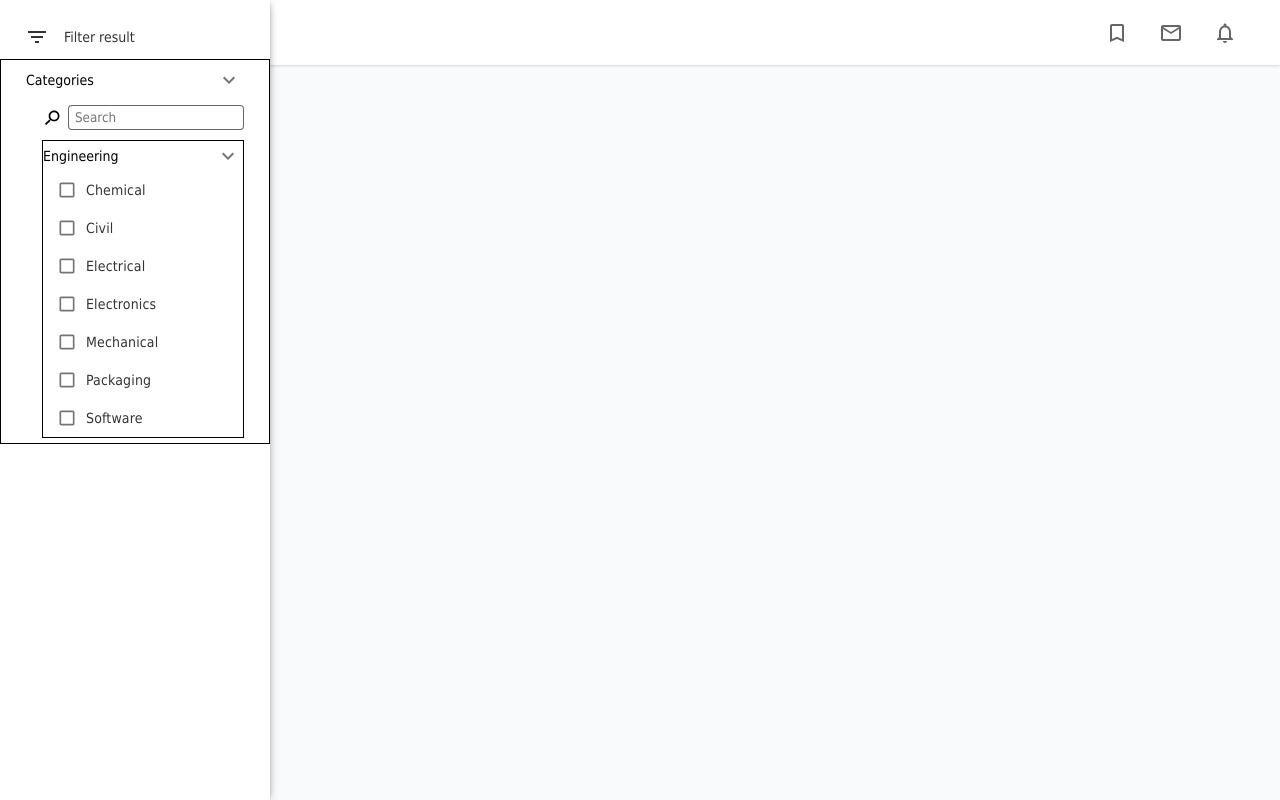
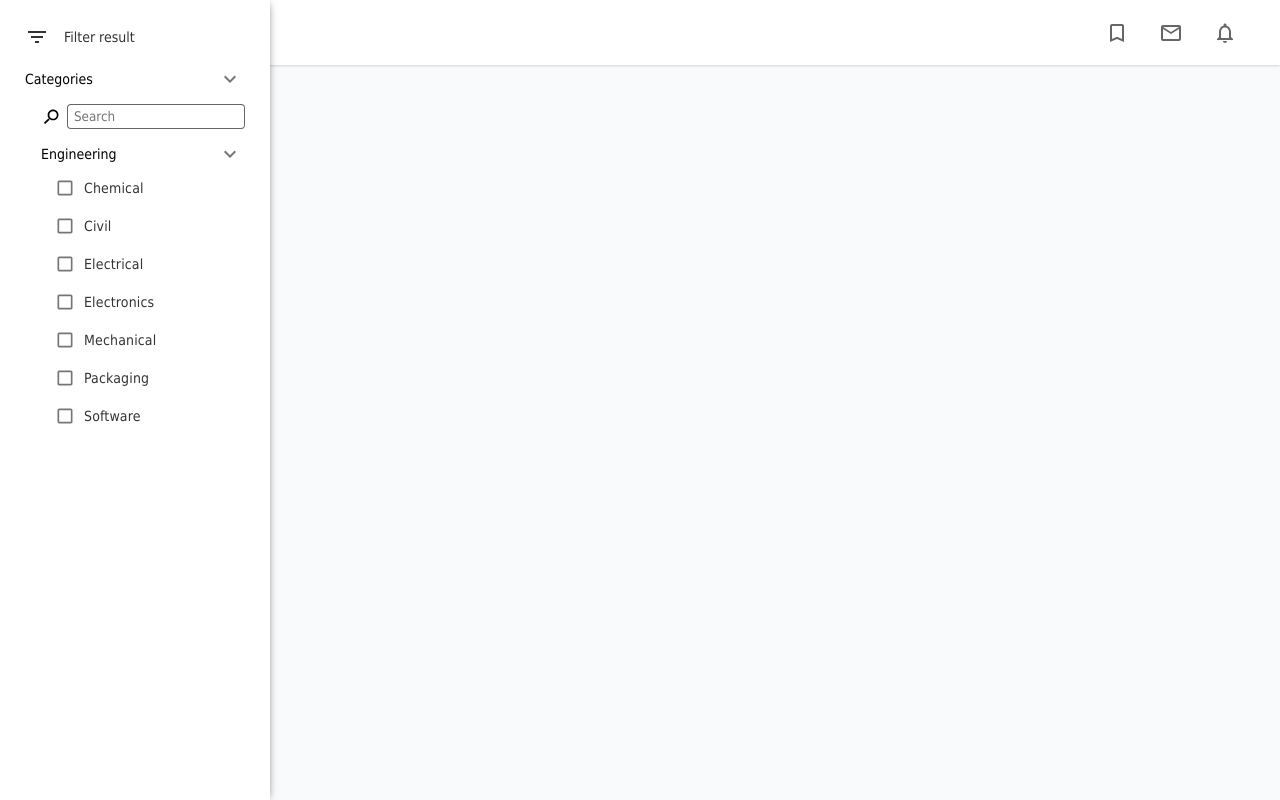
Before and after one commit to monk-kokkalis/yuri, a Next.js app: page / in a window 1280 px wide. Built offline with nearby package versions, Linux system fonts and the light colour scheme.

Commit message:
simplified height animation for Accordion element

```diff
--- a/elements/Accordion/Accordion.module.scss
+++ b/elements/Accordion/Accordion.module.scss
@@ -1,6 +1,5 @@
 div.Accordion {
     font-size: 14px;
-    border: 1px solid black;
     div.label {
         align-items: center;
         display: flex;
@@ -12,7 +11,7 @@ div.Accordion {
 
     div.content {
         overflow-y: hidden;
-        transition: height 250ms ease-in;
+        transition: max-height 500ms ease-in;
         padding-left: 16px;
     }
 }
--- a/elements/Accordion/Accordion.tsx
+++ b/elements/Accordion/Accordion.tsx
@@ -1,4 +1,4 @@
-import {useEffect, useRef, useState} from 'react';
+import {useRef, useState} from 'react';
 import Style from './Accordion.module.scss';
 import {
     ExpandMore as ExpandMoreIcon,
@@ -13,12 +13,7 @@ interface Props {
 }
 function Accordion({content, label, padding}: Props) {
     const contentRef = useRef<HTMLDivElement>(null!);
-    const [contentHeight, setContentHeight] = useState('auto');
     const [expanded, setExpanded] = useState(true);
-
-    useEffect(function initContentHeight() {
-        setContentHeight(contentRef.current.scrollHeight + 'px');
-    }, [])
 
     return (
         <div className={Style.Accordion} style={{padding: padding}}>
@@ -28,7 +23,7 @@ function Accordion({content, label, padding}: Props) {
                     <ExpandMoreIcon />
                 </IconButton>
             </div>
-            <div className={Style.content} style={{height: expanded ? contentHeight : '0px'}} ref={contentRef}>
+            <div className={Style.content} style={{maxHeight: expanded ? '500px' : '0px'}} ref={contentRef}>
                 {content}
             </div>
         </div>
```
